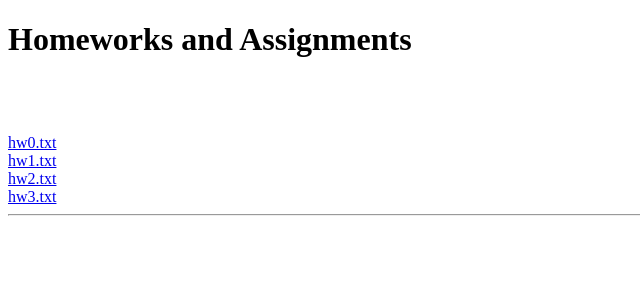
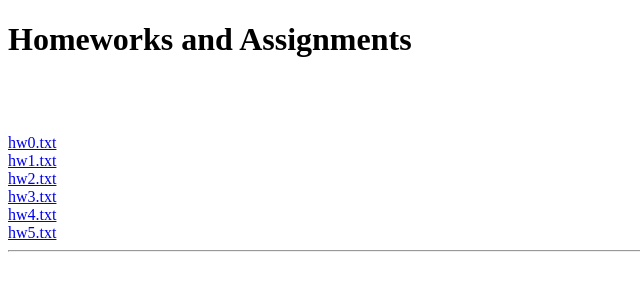
Before and after one commit to mmk150/mmk150.github.io, a plain HTML site: page em15.html in a window 1280 px wide. Shown: the whole page, without its empty margins (0-640 px from the left). Drawn offline with Linux system fonts and the light colour scheme.

Commit message:
Hw 4 and 5

```diff
--- a/em15.html
+++ b/em15.html
@@ -10,6 +10,8 @@
   <a href="hw1.txt">hw1.txt</a> <br>
   <a href="hw2.txt">hw2.txt</a> <br>
   <a href="hw3.txt">hw3.txt</a> <br>
+  <a href="hw4.txt">hw4.txt</a> <br>
+  <a href="hw5.txt">hw5.txt</a> <br>
   <!-- This is how you make a comment in HTML, something not influencing the output on the page -->
 
   <!-- The bgcolor attribute of the 'body' tag tells
```
Also changed, not shown: hw4.txt (added), hw5.txt (added).
